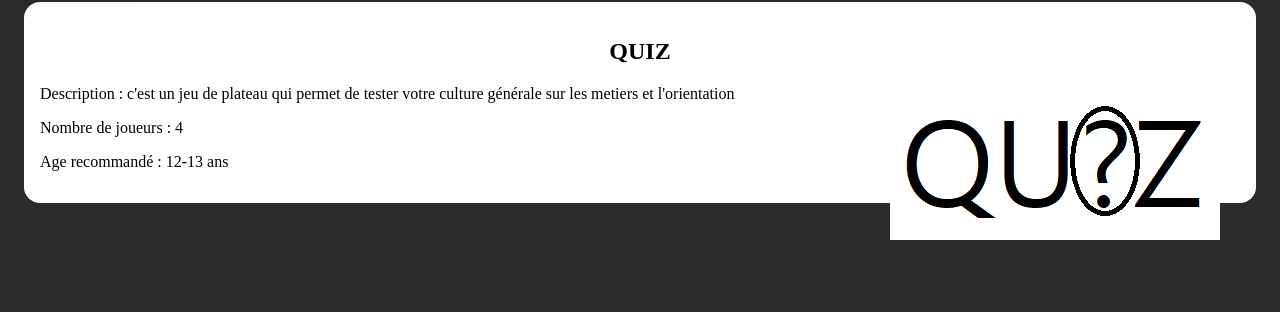
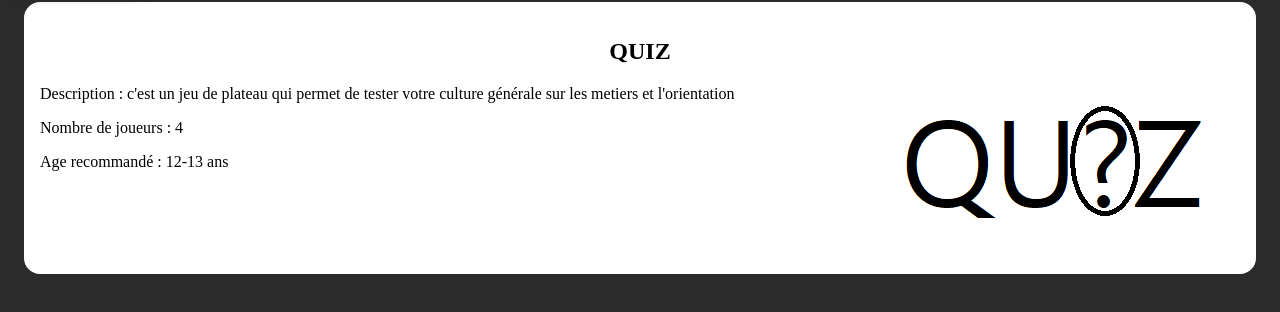
Before and after one commit to sfidanza/arthur, a plain HTML site: page no-game/client/src/jeu.html in a window 1280 px wide. Shown: the part 78-390 px from the top of the page. Drawn offline with Linux system fonts and the light colour scheme.

Commit message:
Clear float

```diff
--- a/no-game/client/src/jeu.html
+++ b/no-game/client/src/jeu.html
@@ -19,6 +19,7 @@
 		</p>
 		<p>Nombre de joueurs : 4</p>
 		<p>Age recommandé : 12-13 ans</p>
+		<div style="clear:both;">&nbsp;</div>
 	</div>
 
 
```
